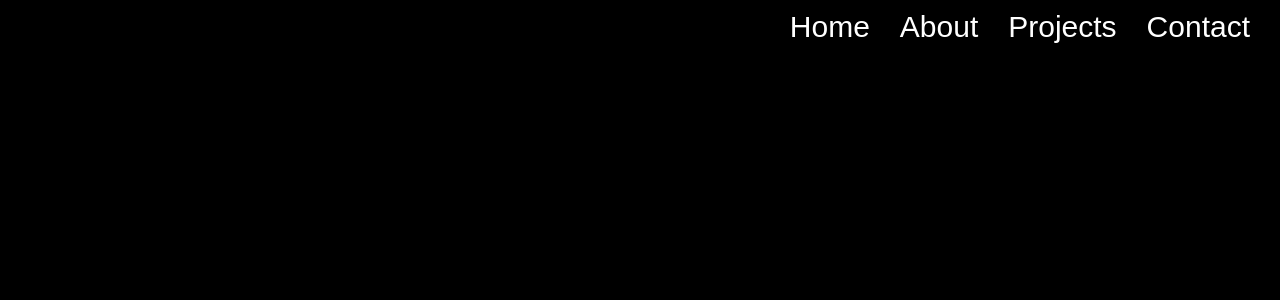
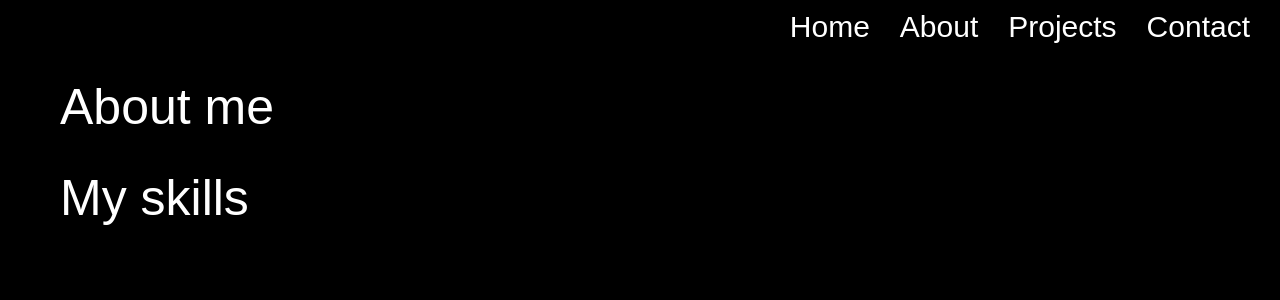
Before and after one commit to xRedRosee/portfolio, a Nuxt app: page /about in a window 1280 px wide. Shown: the top 300 px of the page. Built offline with nearby package versions, Linux system fonts and the light colour scheme; a web font is replaced by a local one.

Commit message:
changed styling of headers

```diff
--- a/pages/about.vue
+++ b/pages/about.vue
@@ -1,5 +1,7 @@
 <template>
     <NavBar></NavBar>
+    <h1 class="page-heading"> About me </h1>
+    <h1 class="page-heading"> My skills </h1>
 </template>
 
 <script>
@@ -9,4 +11,12 @@ export default {
 }
 </script>
 
-<style></style>
+<style>
+.page-heading {
+    font-family: var(--headingfont);
+    color: var(--white);
+    font-size: 50px;
+    font-weight: 500;
+    margin-left: 60px;
+}
+</style>
--- a/pages/contact.vue
+++ b/pages/contact.vue
@@ -1,6 +1,6 @@
 <template>
     <NavBar></NavBar>
-    <h1 class="page-title"> Contact </h1>
+    <h1 class="page-heading"> Contact </h1>
 </template>
 
 <script>
--- a/pages/index.vue
+++ b/pages/index.vue
@@ -72,7 +72,27 @@ body {
     }
 }
 
+@-webkit-keyframes slideInTitle {
+    0% {
+        transform: translateX(-50%);
+    }
+
+    100% {
+        transform: translateX(0);
+    }
+}
+
 @keyframes slideInText {
+    0% {
+        transform: translateX(-100%);
+    }
+
+    100% {
+        transform: translateX(0);
+    }
+}
+
+@-webkit-keyframes slideInText {
     0% {
         transform: translateX(-100%);
     }
--- a/pages/projects.vue
+++ b/pages/projects.vue
@@ -1,6 +1,6 @@
 <template>
     <NavBar></NavBar>
-    <h1 class="page-title"> Projects </h1>
+    <h1 class="page-heading"> Projects </h1>
 </template>
 
 <script>
```
